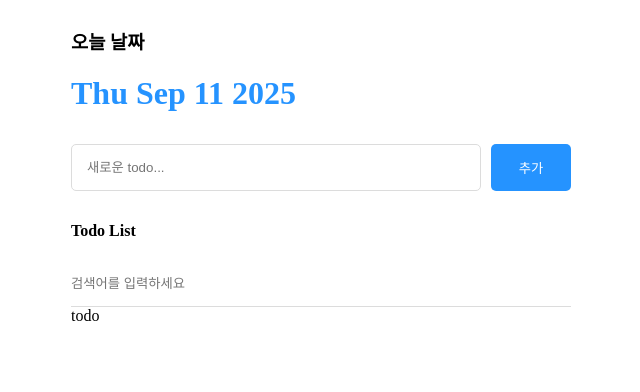
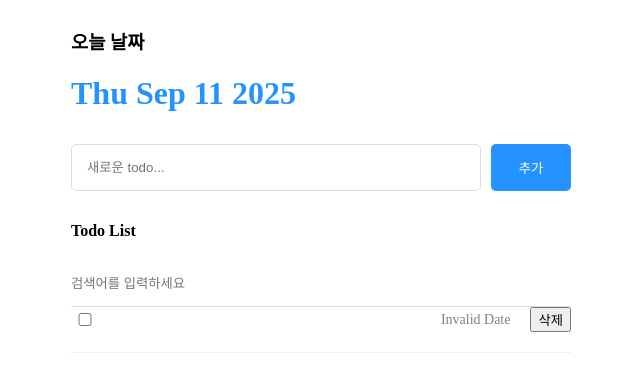
Before and after one commit to ByungJae-Lee/todo_app, a React (Vite) app: page / in a window 1280 px wide. Shown: the top 392 px of the page, without its empty margins (319-959 px from the left). Built offline with nearby package versions, Linux system fonts and the light colour scheme.

Commit message:
Read part2

```diff
--- a/src/components/List.jsx
+++ b/src/components/List.jsx
@@ -9,7 +9,7 @@ const List = ({ todos }) => {
       <input placeholder="검색어를 입력하세요" />
       <div className="todos_wrapper">
         {todos.map((todo) => {
-          return <div>todo</div>;
+          return <TodoItem {...todo} />;
         })}
       </div>
     </div>
--- a/src/components/TodoItem.jsx
+++ b/src/components/TodoItem.jsx
@@ -1,11 +1,11 @@
 import React from 'react';
 import './TodoItem.css';
-const TodoItem = () => {
+const TodoItem = ({ id, isDone, content, date }) => {
   return (
     <div className="TodoItem">
-      <input type="checkbox" />
-      <div className="content">Todo</div>
-      <div className="date">Date</div>
+      <input checked={isDone} type="checkbox" />
+      <div className="content">{content}</div>
+      <div className="date">{new Date(date).toLocaleDateString()}</div>
       <button>삭제</button>
     </div>
   );
```
